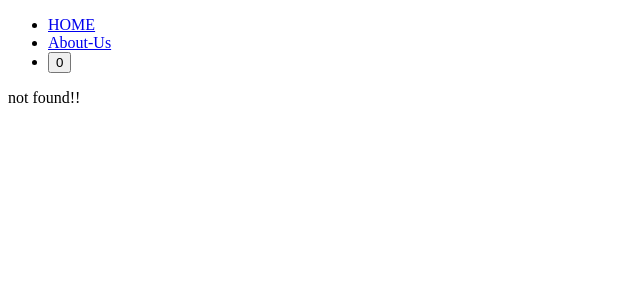
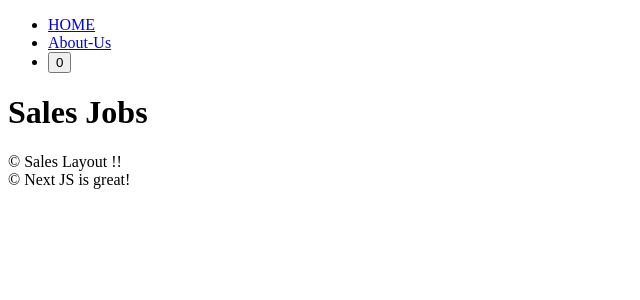
Before and after one commit to leejy222/nextjs14-study, a Next.js app: page /about-us/company/jobs/sales in a window 1280 px wide. Before the commit this address had no page. Shown: the top 300 px of the page, without its empty margins (0-640 px from the left). Built offline with nearby package versions, Linux system fonts and the light colour scheme.

Commit message:
#20240221 (2.7 end)

```diff
--- /dev/null
+++ b/app/(home)/page.tsx
@@ -0,0 +1,5 @@
+export default function Home() {
+    return (
+        <h1>Home Page !</h1>
+    )
+}
--- a/app/about-us/company/jobs/sales/layout.tsx
+++ b/app/about-us/company/jobs/sales/layout.tsx
@@ -1,3 +1,12 @@
-export default function SalesLayout() {
-  return <h1>Sales Salse!</h1>
-}
+export default function SalesLayout({
+    children,
+  }: {
+    children: React.ReactNode
+  }) {
+    return (
+      <div>
+          {children}
+          &copy; Sales Layout !!
+      </div>
+    )
+  }
--- /dev/null
+++ b/app/about-us/company/jobs/sales/page.tsx
@@ -0,0 +1,7 @@
+export default function sales() {
+    return (
+        <h1>
+            Sales Jobs
+        </h1>
+    )
+}
--- /dev/null
+++ b/app/about-us/layout.tsx
@@ -0,0 +1,12 @@
+export default function AboutUsLayout({
+  children,
+}: {
+  children: React.ReactNode
+}) {
+  return (
+    <div>
+        {children}
+        &copy; Next JS is great!
+    </div>
+  )
+}
--- a/app/layout.tsx
+++ b/app/layout.tsx
@@ -1,7 +1,8 @@
 import Navigation from "../components/navigation"
+import AboutUsLayout from "./about-us/layout"
 
 export const metadata = {
-  title: 'Next.js',
+  title: 'Home',
   description: 'Generated by Next.js',
 }
 
@@ -12,7 +13,10 @@ export default function RootLayout({
 }) {
   return (
     <html lang="en">
-      <body><Navigation />{children}</body>
+      <body>
+        <Navigation  />
+        {children}
+      </body>
     </html>
   )
 }
```
Also changed, not shown: app/about-us/company/jobs/sales/sales.tsx (deleted, +0 -7 lines), app/about-us/page.tsx (+6 -1 lines), app/page.tsx (deleted, +0 -7 lines).
